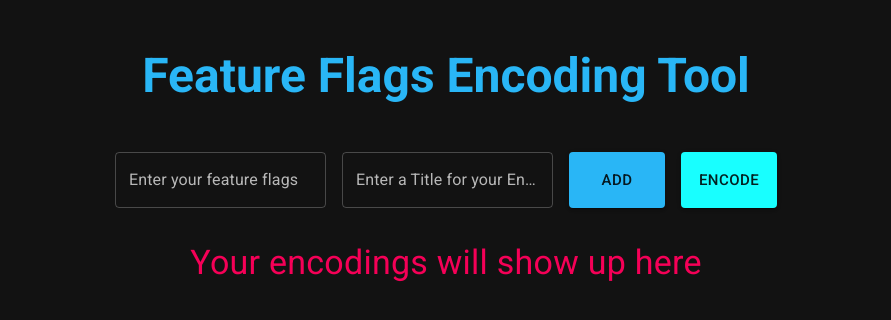
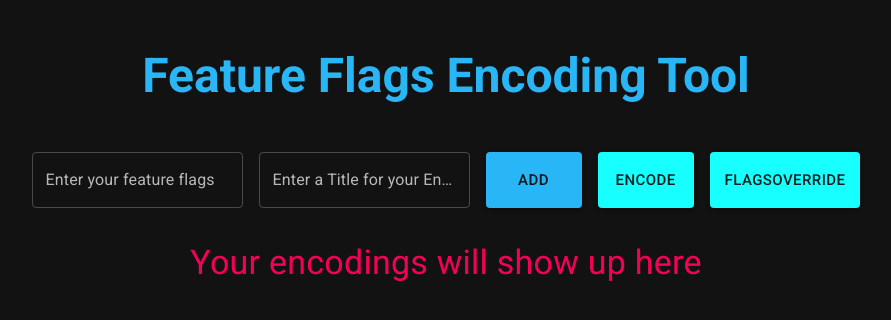
Before and after one commit to rahilchughtai/feature-flag-encoder, a React (Vite) app: page / in a window 1280 px wide. Shown: the top 320 px of the page, without its empty margins (194-1085 px from the left). Built offline with nearby package versions, Linux system fonts and the light colour scheme.

Commit message:
add flagsoverride copy button

```diff
--- a/src/App.tsx
+++ b/src/App.tsx
@@ -1,9 +1,11 @@
 import { useState } from 'react';
 import './App.css';
 import {
+  Button,
   createTheme,
   CssBaseline,
   ThemeProvider,
+  Tooltip,
   Typography,
 } from '@mui/material';
 import ChipsList from './components/chips/ChipsList';
@@ -33,7 +35,6 @@ function App() {
   const [featureFlags, setFeatureFlags] = useState<FeatureFlagChipData[]>([]);
   const [encodingTitle, setEncodingTitle] = useState('');
   const [encodingList, setEncodingList] = useLocalStorage<FeatureFlagEncoding[]>('encodingList', []);
-
   const handleEncodingTitleChange = (event: React.ChangeEvent<HTMLInputElement>) => {
     const val = event.target.value;
     setEncodingTitle(val);
@@ -71,6 +72,10 @@ function App() {
     }]);
   }
 
+  const copyFlagsOverride = () => {
+    navigator.clipboard.writeText('flagsOverride');
+  }
+
 
 
   return (
@@ -96,6 +101,16 @@ function App() {
         <FeatureFlagForm.EncodeButton
           onGenereateEncoding={genereateEncoding}
         />
+
+        <Tooltip title="Copies 'flagsOverride' to clipboard">
+          <Button
+            onClick={copyFlagsOverride}
+            color='primary' style={{
+              padding: '1em',
+            }} size="large" variant="contained">
+            FlagsOverride
+          </Button>
+        </Tooltip>
       </FeatureFlagForm>
 
       <EncodedDataDisplay>
```
